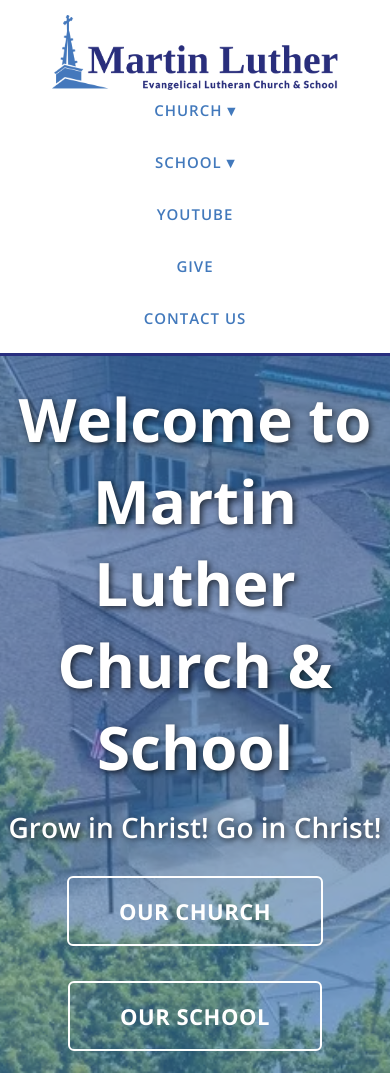
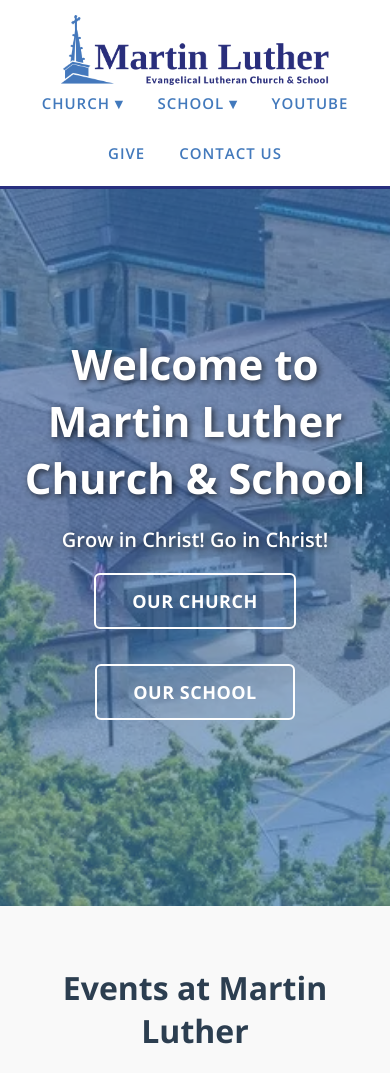
Before and after one commit to EditsTM/martin-luther-website, a website: page public/html/index.html in a window 390 px wide. Shown: the top 1073 px of the page. Drawn offline with nearby package versions, Linux system fonts and the light colour scheme.

Commit message:
Header mobile fix

```diff
--- a/public/css/header.css
+++ b/public/css/header.css
@@ -14,30 +14,26 @@
 /* ===== LOGO ===== */
 .logo-section{display:flex;align-items:center;gap:12px;flex-shrink:0}
 .logo{max-height:95px;transition:.25s}
-.logo-link{
-  display:flex;align-items:center;gap:10px;text-decoration:none;color:inherit;
-  transition:.2s;flex-shrink:0
-}
+.logo-link{display:flex;align-items:center;gap:10px;text-decoration:none;color:inherit;transition:.2s;flex-shrink:0}
 .logo-link:hover{transform:scale(1.02)}
-.logo-text{
-  display:flex;flex-direction:column;justify-content:center;line-height:1.3;
-  padding-left:12px;flex-shrink:0
-}
+.logo-text{display:flex;flex-direction:column;justify-content:center;line-height:1.3;padding-left:12px;flex-shrink:0}
 .logo-text h1{font:700 34px 'Open Sans';color:#282f7f;margin-bottom:8px;transition:.25s}
-.logo-text p{
-  font:500 11px 'Open Sans';color:#4279bc;letter-spacing:1px;
-  text-transform:uppercase;transform:translateY(2px)
-}
+.logo-text p{font:500 11px 'Open Sans';color:#4279bc;letter-spacing:1px;text-transform:uppercase;transform:translateY(2px)}
 
 /* ===== NAVIGATION ===== */
 .nav-links{flex-shrink:1;min-width:0}
 .nav-links ul{
-  list-style:none;display:flex;align-items:center;gap:32px;flex-wrap:nowrap
+  list-style:none;
+  display:flex;
+  align-items:center;
+  gap:32px;
+  flex-wrap:nowrap;
+  justify-content:flex-end;
 }
 .nav-links a{
   text-decoration:none;font-weight:600;font-size:17px;color:#4279bc;
-  letter-spacing:1px;text-transform:uppercase;padding:10px 8px;display:block;
-  transition:color .3s,transform .2s;white-space:nowrap
+  letter-spacing:1px;text-transform:uppercase;padding:10px 8px;
+  display:block;transition:color .3s,transform .2s;white-space:nowrap
 }
 .nav-links a:hover{color:#282f7f;transform:scale(1.05)}
 
@@ -45,16 +41,19 @@
 .dropdown{position:relative;flex-shrink:0}
 .dropbtn{cursor:pointer}
 .mega-menu{
-  position:fixed;top:var(--menu-top,110px);left:0;right:0;width:100%;
+  position:fixed;
+  top:calc(var(--menu-top,110px) - 1px);
+  left:0;right:0;width:100%;
   background:#fff;box-shadow:0 8px 25px rgba(0,0,0,.25);
-  padding:40px 100px;display:none;z-index:2000;opacity:0;transition:opacity .25s
+  padding:40px 100px;display:none;z-index:2000;opacity:0;
+  transition:opacity .25s ease;
 }
 .dropdown.open .mega-menu{display:block;opacity:1}
 
 /* ===== MENU GRID ===== */
 .dropdown-content{
-  display:grid;grid-template-columns:repeat(4,1fr);gap:40px;
-  max-width:1600px;margin:0 auto;width:100%
+  display:grid;grid-template-columns:repeat(4,1fr);
+  gap:40px;max-width:1600px;margin:0 auto;width:100%
 }
 .mega-column h3{
   font-size:16px;font-weight:800;color:#fff;background:#1e245f;
@@ -62,8 +61,8 @@
   border-radius:3px;margin-bottom:12px;text-align:left
 }
 .mega-column a{
-  display:block;color:#1e245f;text-decoration:none;margin:8px 0;font-size:15px;
-  border-bottom:1px solid rgba(0,0,0,.08);padding:6px 0;
+  display:block;color:#1e245f;text-decoration:none;margin:8px 0;
+  font-size:15px;border-bottom:1px solid rgba(0,0,0,.08);padding:6px 0;
   transition:color .2s,background .2s,padding-left .2s
 }
 .mega-column a:hover{color:#4279bc;background:rgba(230,240,255,.7);padding-left:8px}
@@ -104,26 +103,42 @@
   .nav-links a{font-size:15.5px}
   .dropdown-content{grid-template-columns:repeat(2,1fr);gap:20px}
 }
-@media(max-width:640px){
-  .main-header{padding:15px 25px}
-  .logo-text h1{font-size:24px}
-  .logo-text p{font-size:11px}
-  .nav-links a{font-size:15px}
-  .nav-links ul{gap:16px}
-  .dropdown-content{grid-template-columns:1fr}
+
+/* ✅ NEW: Smart wrap below 760px — fluid & natural layout */
+@media(max-width:760px){
+  .main-header{
+    flex-direction:column;
+    align-items:center;
+    padding:15px 25px;
+    white-space:normal;
+  }
+
+  .logo{
+    max-height:70px;
+  }
+
+  .nav-links ul{
+    flex-wrap:wrap;             /* allow natural wrapping */
+    justify-content:center;
+    gap:14px 22px;              /* horizontal & vertical gaps */
+  }
+
+  .nav-links a{
+    font-size:15px;
+    padding:8px 6px;
+  }
+
+  .dropdown-content{
+    grid-template-columns:1fr;  /* collapse grid on dropdown */
+    gap:18px;
+  }
+
+  /* keep dropdown readable */
+  .mega-menu{
+    top:calc(var(--menu-top,90px));
+    padding:25px 40px;
+  }
+
+  .mega-column h3{text-align:left;font-size:18px}
+  .mega-column a{text-align:left;font-size:16px}
 }
-
-/* ===== MOBILE MENU FIXES ===== */
-@media(max-width:768px){
-  .mega-menu{
-    position:fixed;top:var(--menu-top,90px);left:0;right:0;width:100%;
-    height:calc(100vh - var(--menu-top,90px));overflow-y:auto;
-    padding:25px;background:#fff;box-shadow:0 8px 25px rgba(0,0,0,.25);z-index:3000
-  }
-  .dropdown.open .mega-menu{display:block;opacity:1}
-  body.menu-open{overflow:hidden}
-  .dropdown-content{grid-template-columns:1fr;gap:25px}
-  .mega-column h3{font-size:18px;text-align:center}
-  .mega-column a{font-size:16px;padding:10px;text-align:center}
-  .nav-links ul{flex-direction:column;gap:12px;width:100%;text-align:center}
-}
--- a/public/css/home.css
+++ b/public/css/home.css
@@ -354,3 +354,25 @@
     margin-top: 8px;
   }
 }
+/* Fix: Prevent hero button cutoff on very small screens (≤420px) */
+@media (max-width: 420px) {
+  .hero {
+    height: auto;                /* allow it to grow naturally */
+    min-height: 85vh;            /* still keeps it tall visually */
+    padding-bottom: 40px;        /* extra space below buttons */
+  }
+
+  .hero-content h1 {
+    font-size: 42px;             /* scale headline down a bit */
+  }
+
+  .hero-content p {
+    font-size: 20px;             /* scale subtitle for better fit */
+    margin-bottom: 20px;
+  }
+
+  .hero-buttons .btn-outline {
+    padding: 14px 36px;          /* slightly smaller buttons */
+    font-size: 18px;
+  }
+}
--- a/public/js/header.js
+++ b/public/js/header.js
@@ -16,6 +16,7 @@
     setupDropdownMenu();
     lockMegaMenuToHeader();
     setupMenuReflowWatchers();
+    setupMobileDropdownToggle(); // ✅ added mobile toggle
   } catch (err) {
     console.error("⚠️ Header load error:", err);
   }
@@ -101,3 +102,38 @@
     if (header) new ResizeObserver(update).observe(header);
   }
 }
+
+/* ------------------------------------------------------
+   📱 Mobile Tap Dropdown Toggle (Church / School)
+------------------------------------------------------ */
+function setupMobileDropdownToggle() {
+  const dropdowns = document.querySelectorAll(".dropdown");
+  const mq = window.matchMedia("(max-width: 1024px)");
+
+  dropdowns.forEach((dropdown) => {
+    const button = dropdown.querySelector(".dropbtn");
+    if (!button) return;
+
+    button.addEventListener("click", (e) => {
+      if (!mq.matches) return; // ✅ only apply on mobile/tablet
+      e.preventDefault();
+      e.stopPropagation();
+
+      // Close other open dropdowns first
+      dropdowns.forEach((d) => {
+        if (d !== dropdown) d.classList.remove("open");
+      });
+
+      // Toggle this one
+      dropdown.classList.toggle("open");
+    });
+  });
+
+  // Close all dropdowns when clicking outside
+  document.addEventListener("click", (e) => {
+    if (!mq.matches) return;
+    if (!e.target.closest(".dropdown")) {
+      dropdowns.forEach((d) => d.classList.remove("open"));
+    }
+  });
+}
```
